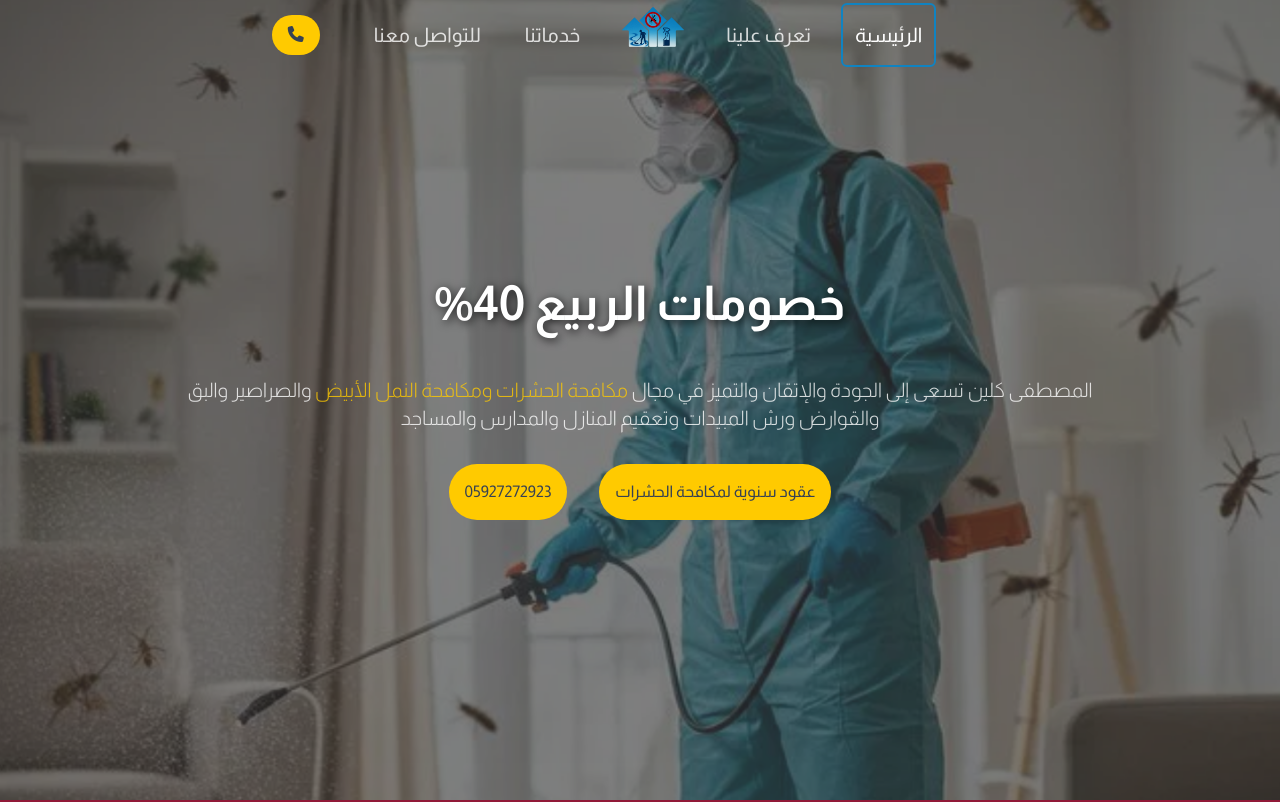
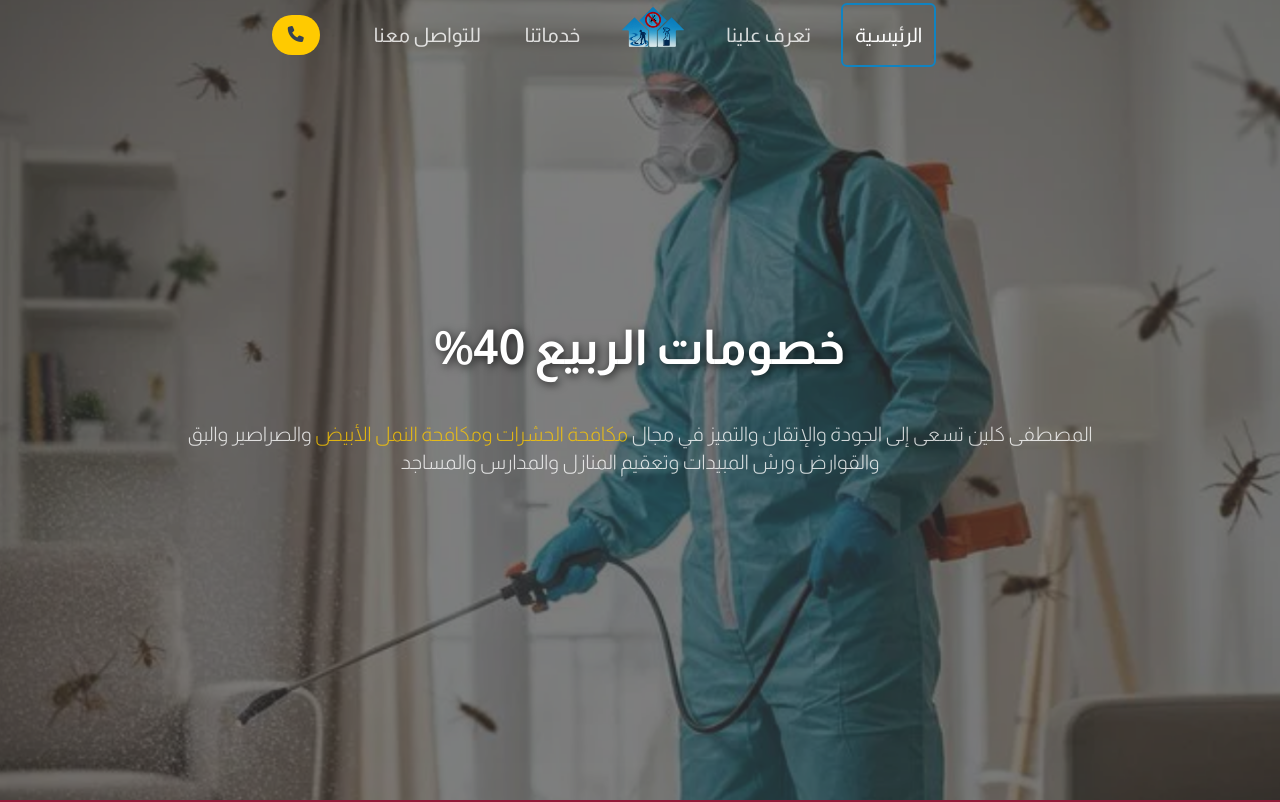
Before and after one commit to Ashraf-khaled-w/ksa-afflite, a React (Vite) app: page / in a window 1280 px wide. Shown: the top 802 px of the page. Built offline with nearby package versions, Linux system fonts and the light colour scheme.

Commit message:
remove header buttins

```diff
--- a/src/components/Header/Header.jsx
+++ b/src/components/Header/Header.jsx
@@ -23,19 +23,7 @@ function Header({ className, ...rest }) {
             والصراصير والبق والقوارض ورش المبيدات وتعقيم المنازل والمدارس والمساجد
           </p>
         </div>
-        <div className="buttons">
-          <a href="https://wa.me/966571004734"
-           target="_blank"
-           rel="noreferrer">
-            <Button>05927272923</Button>
-          </a>
-          <a href="https://wa.me/966571004734"
-           target="_blank"
-           rel="noreferrer">
-            <Button>عقود سنوية لمكافحة الحشرات</Button>
-          </a>
 
-        </div>
 
       </div>
       </Animation>
```
